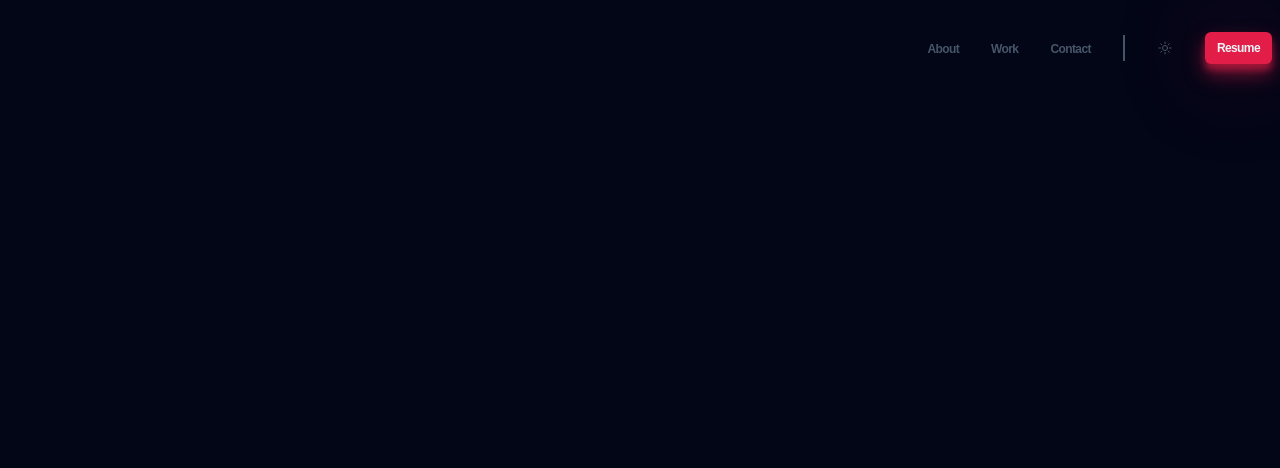
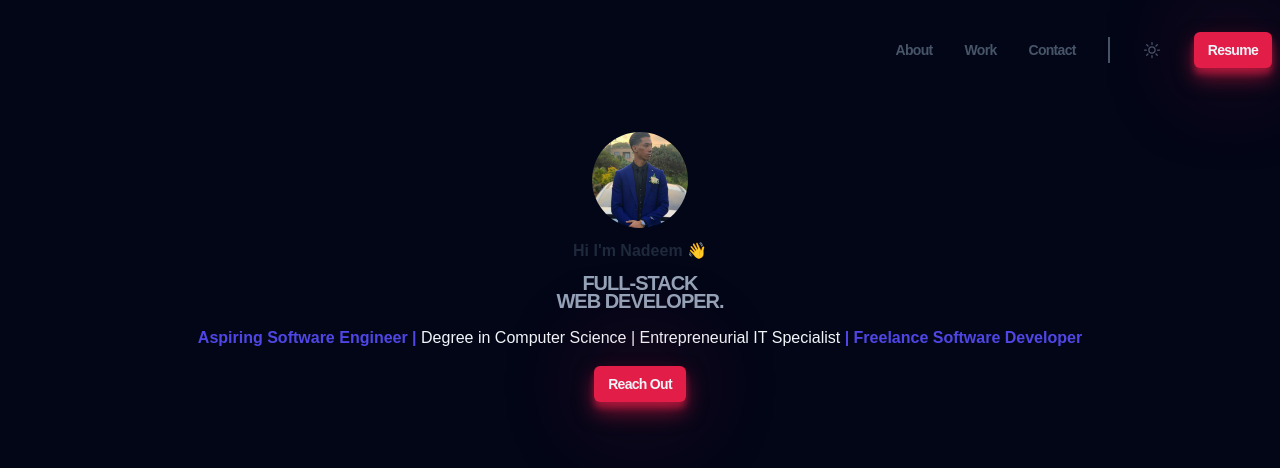
Before and after one commit to DeemTheDev/resume, a website built with Vite: page portfolio/index.html in a window 1280 px wide. Built offline with nearby package versions, Linux system fonts and the light colour scheme; a web font is replaced by a local one.

Commit message:
added hero section

```diff
--- a/portfolio/index.html
+++ b/portfolio/index.html
@@ -2,9 +2,6 @@
 <html lang="en">
   <head>
     <meta charset="UTF-8" />
-    <link rel="icon" type="image/svg+xml" href="./styles/style.css" />
-    <link rel="stylesheet" href="./styles/normalize.css">
-    <link rel="stylesheet" href="./styles/utils.css">
     <meta name="viewport" content="width=device-width, initial-scale=1.0" />
     <link href="https://api.fontshare.com/v2/css?f[]=general-sans@500,600,400,700&display=swap" rel="stylesheet">
     <title>Dev Server</title>
@@ -39,22 +36,34 @@
           <li>
             <a href="#" class="header__resume btn">Resume</a>
           </li>
-          <button class="header__bars">
-            <svg xmlns="http://www.w3.org/2000/svg" fill="none" viewBox="0 0 24 24" stroke-width="1.5" stroke="currentColor">
-              <path stroke-linecap="round" stroke-linejoin="round" d="M3.75 6.75h16.5M3.75 12h16.5m-16.5 5.25H12" />
-            </svg>
-          </button>
         </ul>
+        <button class="header__bars">
+          <svg xmlns="http://www.w3.org/2000/svg" fill="none" viewBox="0 0 24 24" stroke-width="1.5" stroke="currentColor">
+            <path stroke-linecap="round" stroke-linejoin="round" d="M3.75 6.75h16.5M3.75 12h16.5m-16.5 5.25H12" />
+          </svg>
+        </button>
       </nav>
     </header>
-    <!-- <main>
+    <main>
+      <section class="hero container">
+        <img class="hero__image" src="/Profile pic.jpg" alt="Profile-Pic">
+        <h2 class="hero__subtitle">Hi I'm Nadeem 👋</h2>
+        <h1 class="hero__title">Full-Stack <br>
+          Web Developer.
+        </h1>
+        <p classs="hero__description">
+          <strong>Aspiring Software Engineer |</strong>  Degree in Computer Science | Entrepreneurial IT Specialist <strong>| Freelance Software Developer</strong>
+        </p>
+        <a class="hero__btn btn" href="#">Reach out</a>
+      </section>
+      <!--
       <section></section>
       <section></section>
       <section></section>
       <section></section>
-      <section></section>
+      -->
     </main>
-    <footer></footer> -->
+    <!-- <footer></footer> -->
     <script type="module" src="./src/main.js"></script>
   </body>
 </html>
--- a/portfolio/src/main.js
+++ b/portfolio/src/main.js
@@ -4,4 +4,6 @@ import '../styles/style.css';
 
 import '../styles/components/header.css';
 
+import '../styles/components/hero.css';
+
 import '../styles/utils.css';
--- a/portfolio/styles/components/header.css
+++ b/portfolio/styles/components/header.css
@@ -10,10 +10,11 @@
     display: none;
 }
 .header__bars{
+    display: block;
     color: var(--clr-light);
     width: var(--size-2xl);
     height: var(--size-2xl);
-    display: block;
+
 }
 /* @media(min-width: 475px){
 
@@ -61,9 +62,20 @@
 
 }
 /* Lg */
-/* @media(min-width: 1024px){
+ @media(min-width: 1024px){
+    .header__link{
+        font-size: var(--size-sm);
+    }
 
-} */
+
+    .header__sun{
+        width: var(--size-xl);
+        height: var(--size-xl);
+    }
+    .header__resume{
+        font-size: var(--size-sm);
+    }
+}
 /* xL */
 /* @media(min-width: 1280px){
 
--- /dev/null
+++ b/portfolio/styles/components/hero.css
@@ -0,0 +1,35 @@
+.hero{
+    text-align: center;
+    display: flex;
+    flex-direction: column;
+    justify-content: center;
+    align-items: center;
+    gap: 1rem;
+    margin-top: 2rem;
+}
+.hero__image{
+    border-radius: 50%;
+    width: var(--size-8xl);
+    height: var(--size-8xl);
+}
+.hero__subtitle{
+    color: var(--clr-slate800);
+    font-size: var(--size-base);
+    line-height: 0.9;
+}
+.hero__title{
+    color: var(--clr-slate400);
+    text-transform: uppercase;
+    font-size: var(--size-4xl);
+    letter-spacing: -0.05em;
+    line-height: 0.9;
+}
+.hero__description{
+    max-width: 60ch;
+    font-size: var(--size-sm);
+    color: var(--clr-slate600);
+}
+.hero__btn{
+    text-transform: capitalize;
+    font-size: var(--size-sm);
+}
```
Also changed, not shown: portfolio/public/Profile pic.jpg (added).
